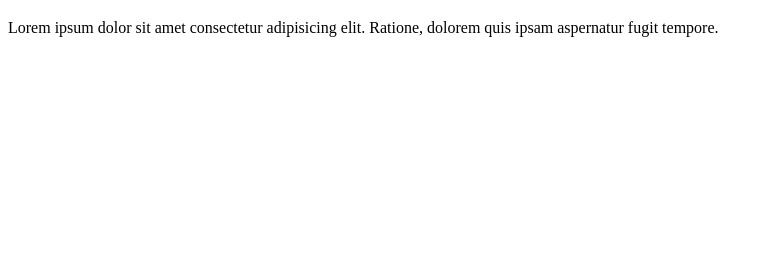
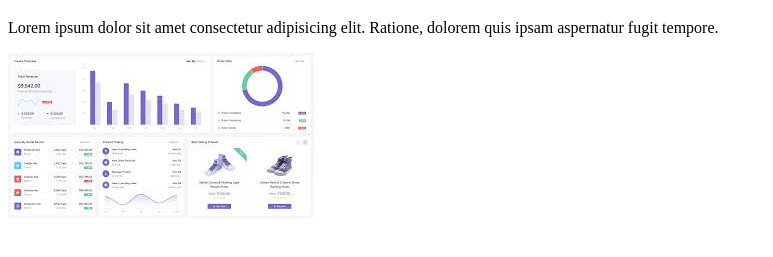
Before and after one commit to MOrtmann90/web-geo-dash, a plain HTML site: page index.html in a window 1280 px wide. Shown: the part 61-318 px from the top of the page, without its empty margins (0-773 px from the left). Drawn offline with Linux system fonts and the light colour scheme.

Commit message:
adding img

```diff
--- a/index.html
+++ b/index.html
@@ -9,5 +9,7 @@
 <body>
     <h1>Geo Dashboards</h1>
     <p>Lorem ipsum dolor sit amet consectetur adipisicing elit. Ratione, dolorem quis ipsam aspernatur fugit tempore.</p>
+
+    <img src="./dash.jpg" alt="dashboard-img">
 </body>
 </html>
```
Also changed, not shown: dash.jpg (added).
